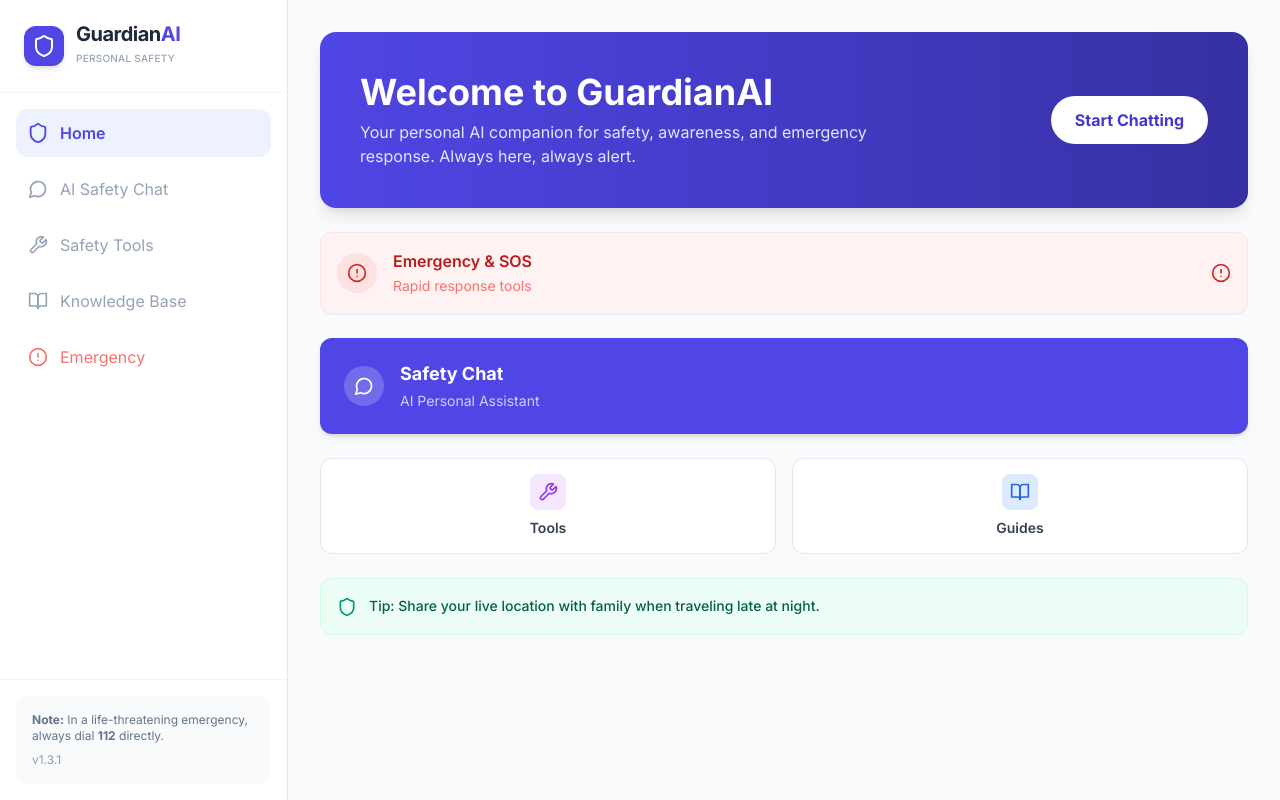
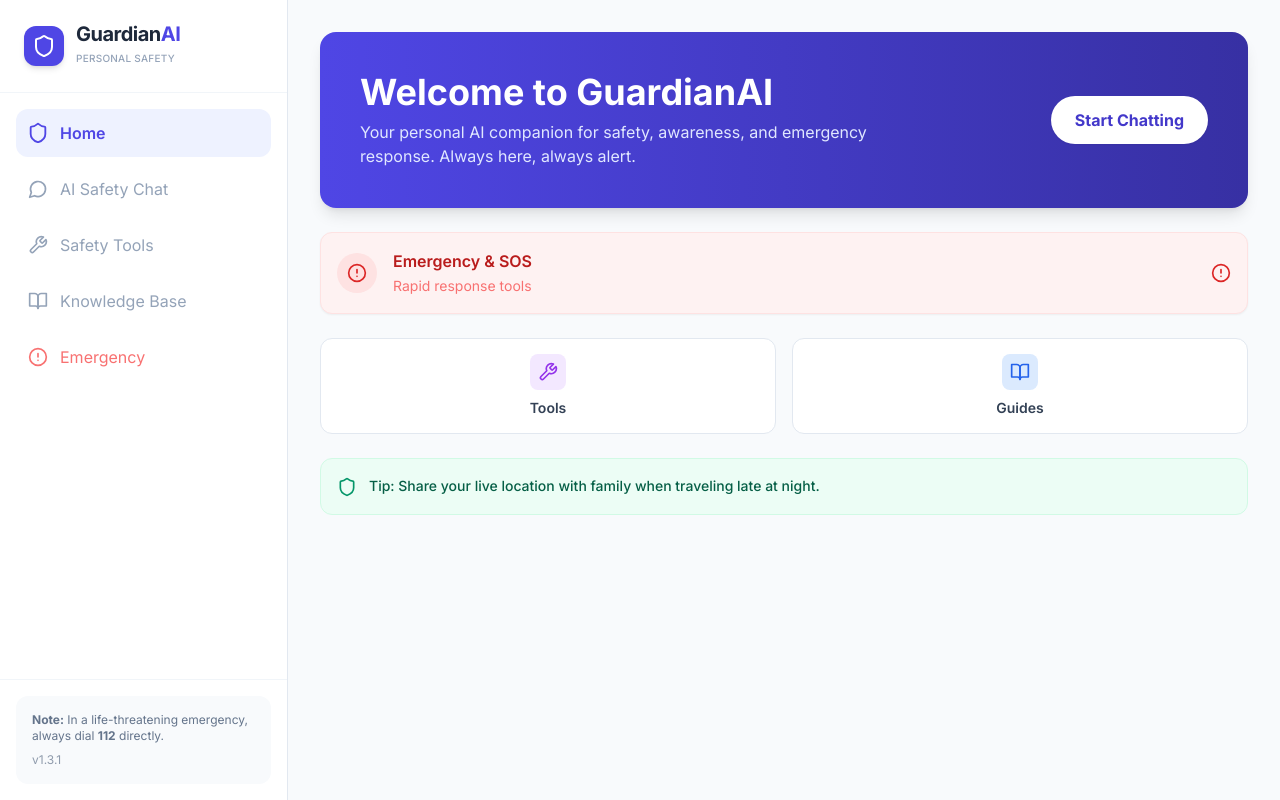
Before and after one commit to Gaurav7127/Guardianai-personal-safety-assistant, a React (Vite) app: page / in a window 1280 px wide. Built offline with nearby package versions, Linux system fonts and the light colour scheme.

Commit message:
Update App.tsx

```diff
--- a/App.tsx
+++ b/App.tsx
@@ -87,23 +87,7 @@ function App() {
                </div>
             </button>
 
-            {/* Main AI Features */}
-            <div className="space-y-4">
-              <button
-                onClick={() => setCurrentView(AppView.CHAT)}
-                className="w-full bg-indigo-600 p-6 rounded-xl text-white shadow-md hover:bg-indigo-700 transition-all flex items-center justify-start h-24"
-              >
-                <div className="flex items-center gap-4">
-                    <div className="w-10 h-10 rounded-full bg-white/20 flex items-center justify-center">
-                      <MessageCircle size={20} />
-                    </div>
-                    <div className="text-left">
-                      <span className="block font-bold text-lg">Safety Chat</span>
-                      <span className="text-indigo-200 text-sm">AI Personal Assistant</span>
-                    </div>
-                </div>
-              </button>
-            </div>
+
 
             {/* Secondary Actions Grid */}
             <div className="grid grid-cols-2 gap-4">
```
